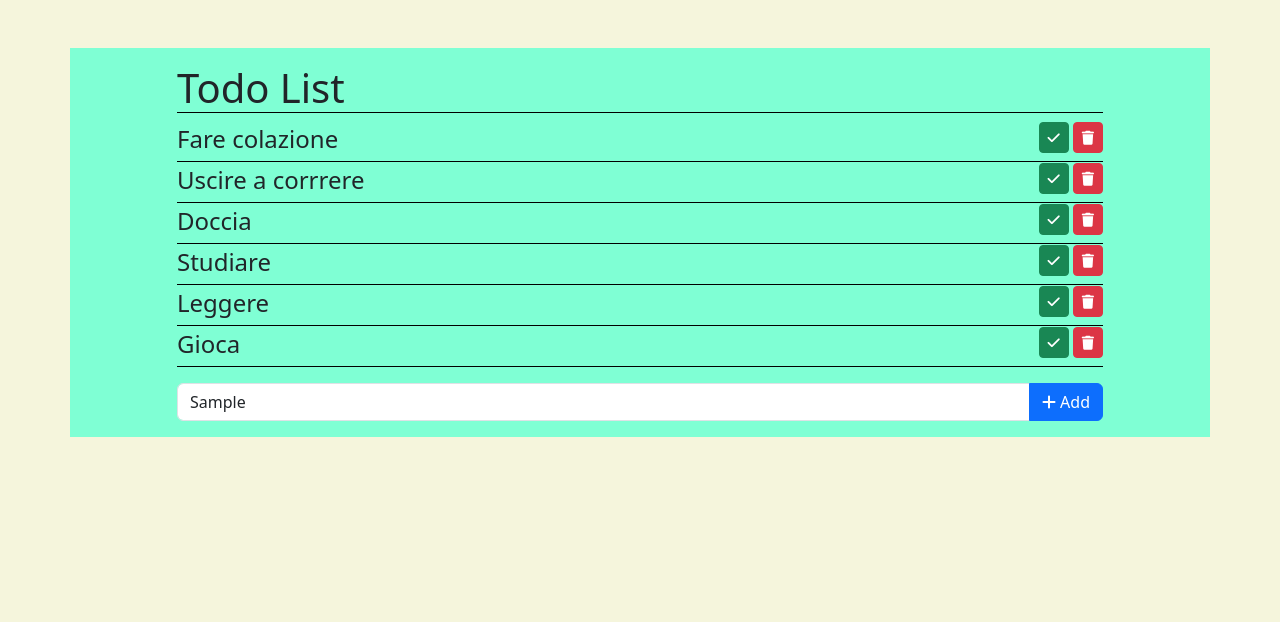
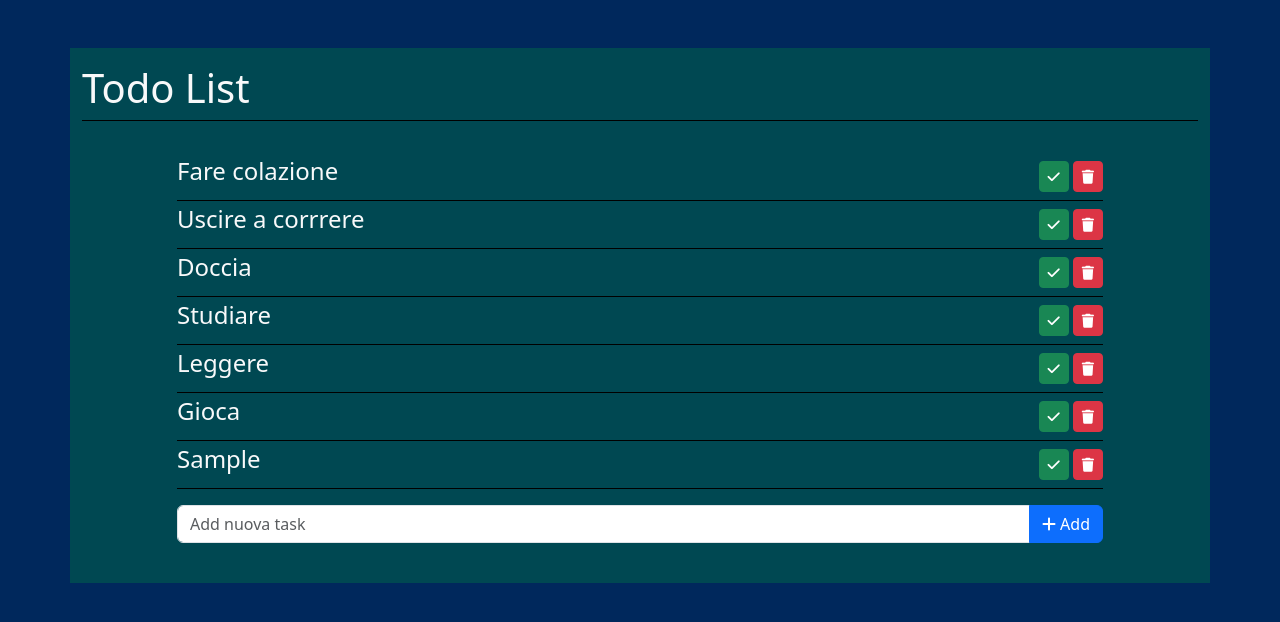
Before and after one commit to CraciaDenisStefan/vue-todolist, a plain HTML site: page index.html in a window 1280 px wide. Both pictures are taken after typing "Sample" into the empty fields and a click on the button "Add". Drawn offline with nearby package versions, Linux system fonts and the light colour scheme.

Commit message:
[FEAT]Add task nuove

```diff
--- a/css/style.css
+++ b/css/style.css
@@ -4,8 +4,8 @@
     box-sizing: border-box;
 }
 body{
-    background-color: beige;
+    background-color: rgb(0, 40, 92);
 }
 .container{
-    background-color: aquamarine;
+    background-color: rgb(0, 72, 82);
 }
--- a/index.html
+++ b/index.html
@@ -15,33 +15,36 @@
             <!-- Inizio container -->
             <div class="row justify-content-center">
                 <!-- Titolo  -->
-                <div class="col-12 col-md-10">
-                    <h1 class="mt-3 border-bottom border-black">Todo List</h1>
+                <div class="col-12 ">
+                    <h1 class="mt-3 border-bottom border-black text-light pb-2">Todo List</h1>
                 </div>
             </div>
             <div class="row justify-content-center">
                 <!-- Inizio row delle task -->
-                <div class="col-12 col-md-10 ">
-                    <ul class="list-unstyled fs-4">
+                <div class="col-12 col-md-10 my-4">
+                    <h3 class="text-warning" v-if="tasks.length === 0">
+                       Ottimizza il tuo tempo ... mettici qualche impegno bello ...
+                    </h3>
+                    <ul class="list-unstyled fs-4 text-light">
                     <!-- Inizio lista delle task -->
                         <li class="border-bottom border-black d-flex justify-content-between" v-for="(task, index) in tasks">
                             <div :class="task.done ? 'text-decoration-line-through': ''">
                                 {{task.text}}</div>
                             <div>
                                 <!-- Button -->
-                                <button type="button" class="btn btn-success btn-sm me-1 mb-2" :class="task.done ? 'btn-info' : ''" @click="statusDone(index)" >
+                                <button type="button" class="btn btn-success btn-sm me-1 my-2" :class="task.done ? 'btn-info' : ''" @click="statusDone(index)" >
                                     <i class="fa-solid fa-check" :class="task.done ? 'fa-x' : '' "></i>
                                 </button>
-                                <button type="button" class="btn btn-danger btn-sm mb-2" @click="deleteTask(index)">
+                                <button type="button" class="btn btn-danger btn-sm my-2" @click="deleteTask(index)">
                                     <i class="fa-sharp fa-solid fa-trash"></i>
                                 </button>
                             </div>
                         </li>
                     </ul>
-                    <div class="input-group mb-3">
+                    <div class="input-group mb-3"  >
                         <!-- Aggiungi task -->
-                        <input type="text" class="form-control " placeholder="Add nuova task">
-                        <button type="button" class="btn btn-primary">
+                        <input type="text" class="form-control " placeholder="Add nuova task" v-model="newTask" @keyup.enter="addTask">
+                        <button type="button" class="btn btn-primary" @click="addTask">
                             <i class="fa-solid fa-plus"></i>
                             Add
                         </button>
--- a/js/script.js
+++ b/js/script.js
@@ -28,7 +28,7 @@ createApp({
             done: false
         },
     ],
-
+        newTask:'',
     }
   },
   methods: {
@@ -37,7 +37,14 @@ createApp({
     },
     deleteTask(index){
         this.tasks.splice(index, 1)
-
+    },
+    addTask(){
+        let newTaskObj={
+            text :this.newTask,
+            done : false,
+        }
+        this.tasks.push(newTaskObj)
+        this.newTask=''
     }
 }
 }).mount('#app')
```
